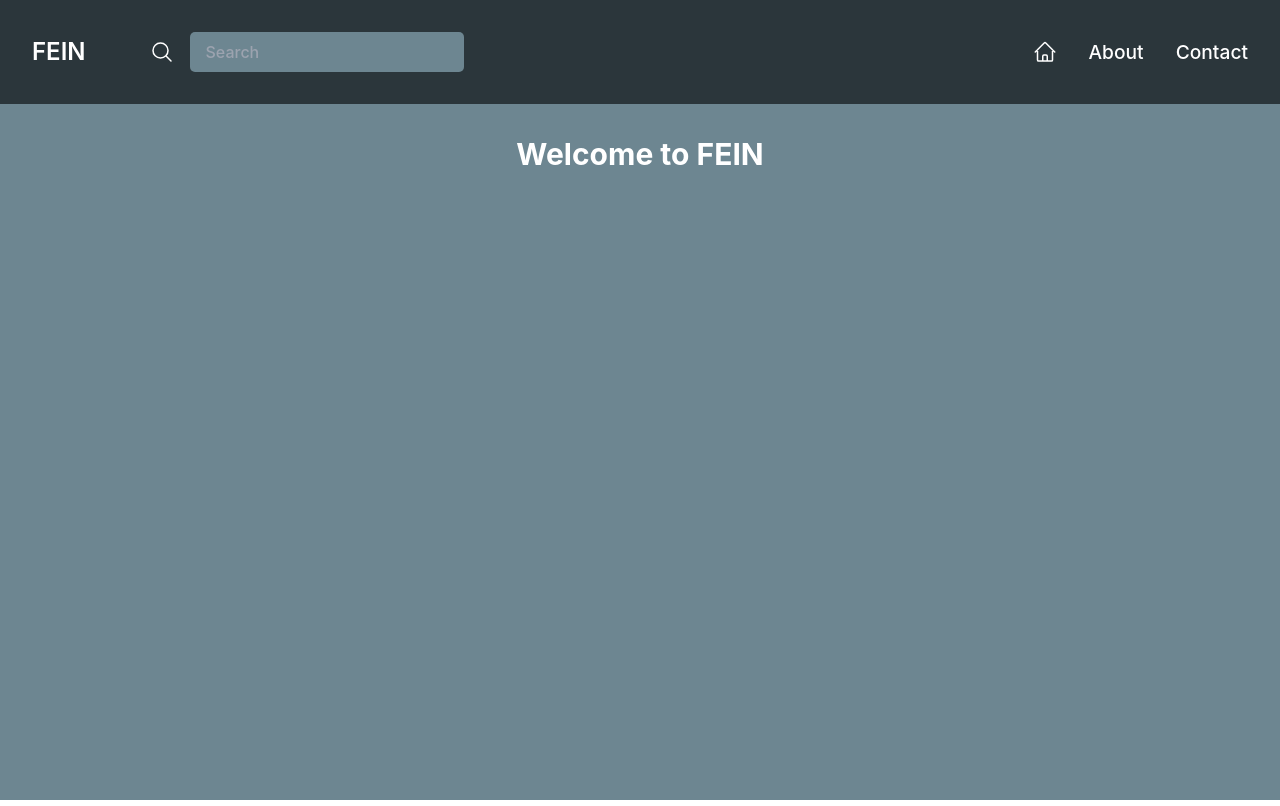
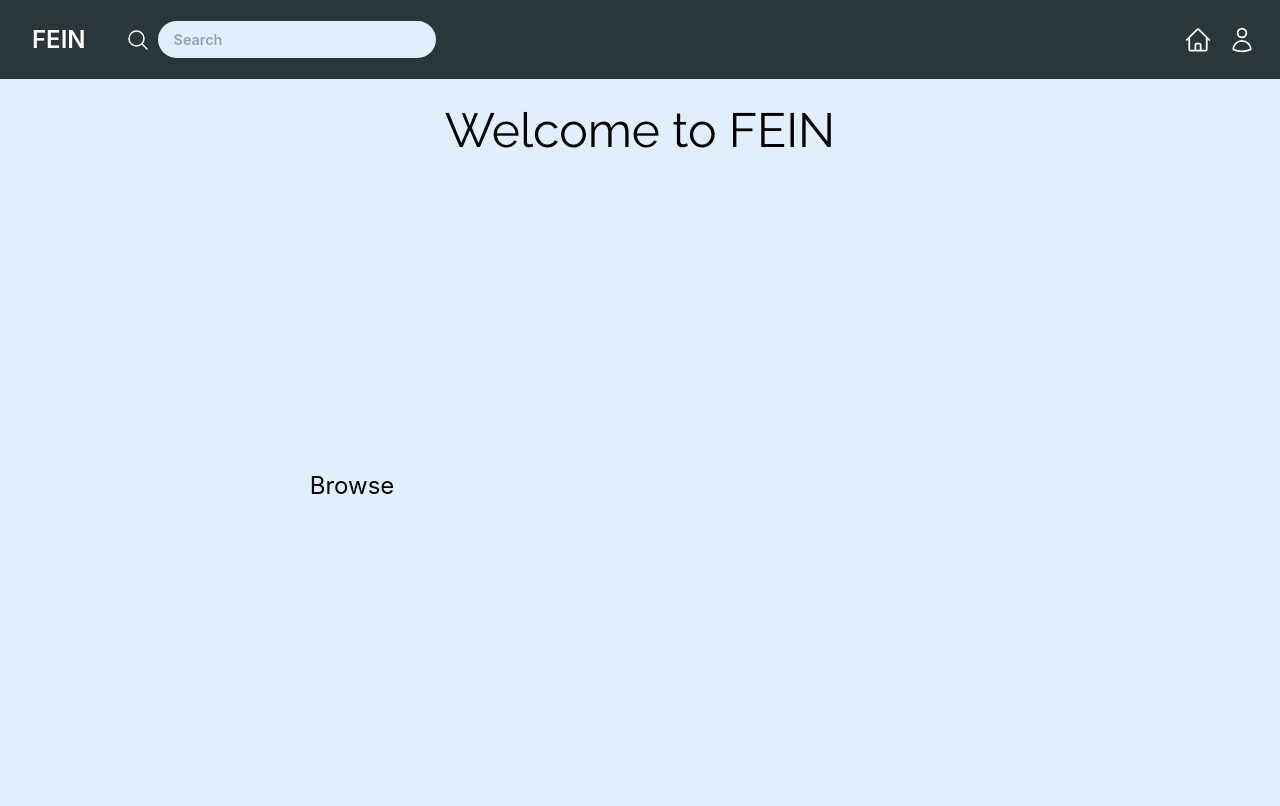
Before and after one commit to UTSCC09/project-fein, a React (Create React App) app in the folder fein/: page / in a window 1280 px wide. Built offline with nearby package versions, Linux system fonts and the light colour scheme.

Commit message:
Add image slider component and change color scheme

```diff
--- a/fein/public/index.html
+++ b/fein/public/index.html
@@ -3,6 +3,10 @@
   <head>
     <meta charset="utf-8" />
     <link rel="icon" href="%PUBLIC_URL%/favicon.ico" />
+    <link rel="preconnect" href="https://fonts.googleapis.com">
+    <link rel="preconnect" href="https://fonts.gstatic.com" crossorigin>
+    <link href="https://fonts.googleapis.com/css2?family=Raleway&display=swap" rel="stylesheet">
+    <link href="https://fonts.googleapis.com/css2?family=Raleway&family=Rubik&display=swap" rel="stylesheet">
     <meta name="viewport" content="width=device-width, initial-scale=1" />
     <meta name="theme-color" content="#000000" />
     <meta
--- a/fein/src/Components/Navbar/Navbar.css
+++ b/fein/src/Components/Navbar/Navbar.css
@@ -2,7 +2,7 @@
     color: #fff;
     font-size: 1.2rem;
     font-weight: 500;
-    padding: 0.5rem 1rem;
+    padding: 0.5rem 0.5rem;
     text-decoration: none;
     transition: all 0.2s ease-in-out;
     align-self: center;
@@ -19,7 +19,8 @@
     font-weight: 600;
     text-decoration: none;
     color: #fff;
-    padding: 2rem;
+    margin-left: 1rem;
+    padding: 1rem;
     align-self: center;
     transition: all 0.2s ease-in-out;
 }
@@ -32,13 +33,13 @@
 
 .search_bar {
     border: none;
-    border-radius: 5px;
+    border-radius: 40px;
     padding: 0.5rem 1rem;
-    font-size: 1rem;
-    font-weight: 500;
-    margin: 0.5rem 0;
+    font-size: 0.9rem;
+    font-weight: 600;
+    margin: 0.8rem 0;
     width: 50%;
-
-    background-color:#6d8691;
+    background-color:#e1eefc;
+    color: rgb(0, 0, 0);
     transition: all 0.2s ease-in-out;
 }
--- a/fein/src/Components/Navbar/Navbar.js
+++ b/fein/src/Components/Navbar/Navbar.js
@@ -1,19 +1,19 @@
 import React from 'react';
 import './Navbar.css';
-import { HomeIcon, MagnifyingGlassIcon } from '@heroicons/react/24/outline'
+import { HomeIcon, MagnifyingGlassIcon, UserIcon } from '@heroicons/react/24/outline'
 
 export function Navbar() {
     return (
         <nav className="flex bg-navbar sticky top-0">
             <h1 class="nav_logo"> FEIN </h1>
-            <div className="flex px-4 py-6 w-full justify-start">
+            <div className="flex px-4 py-2 w-full justify-start text">
                 <div class="navbar_element"><MagnifyingGlassIcon class="h-6 w-6 text-white" /></div>
                 <input class="search_bar" type="text" placeholder="Search" />
             </div>
-            <div className="flex px-4 py-6 w-full justify-end">
-                <div class="navbar_element"><HomeIcon class="h-6 w-6 text-white" /></div>
-                <div class="navbar_element">About</div>
-                <div class="navbar_element">Contact</div>
+            <div className="flex px-4 py-2 w-full justify-end">
+                <div class="navbar_element"><HomeIcon className="h-7 w-7 text-white" /></div>
+                <div class="navbar_element"><UserIcon className="h-7 w-7 text-white"/></div>
+
             </div>
         </nav>
     );
--- /dev/null
+++ b/fein/src/Components/Navbar/Slider/Slider.css
@@ -0,0 +1,17 @@
+.slider {
+    width: 45%;
+    height: 80vh;
+    margin-left: 5%;
+    padding: 30px;
+    display: flex;
+    flex-direction: column;
+    align-items: center;
+    justify-content: center;
+}
+
+.slider_image {
+    width: 100%;
+    border-radius: 10px;
+    object-fit: cover;
+    transition: all 0.2s ease-in-out;
+}
--- /dev/null
+++ b/fein/src/Components/Navbar/Slider/Slider.js
@@ -0,0 +1,17 @@
+import './Slider.css';
+import React, {useState, useEffect} from 'react';
+
+
+export function Slider() {
+    return (
+        <div className="flex-row">
+            <div className="flex-column">
+                <div class="slider">
+
+                    <h1 className="text-center text-2xl py-4">Browse</h1>
+                </div>
+            </div>
+        </div>
+
+    );
+}
--- a/fein/src/Pages/Home/Homepage.css
+++ b/fein/src/Pages/Home/Homepage.css
@@ -1,13 +1,13 @@
 .basic_background {
-    background-color: #6d8691;
+    background-color: #e1eefc;
     min-height: 100vh;
     position: relative;
 }
 
 .title {
     font-size: 3rem;
-    color: #fff;
+    color: #000000;
     text-align: center;
-    margin-top: 10%;
-    font-family: 'Montserrat', sans-serif;
+    margin-top: 15px;
+    font-family: 'Raleway', sans-serif
 }
--- a/fein/src/Pages/Home/Homepage.js
+++ b/fein/src/Pages/Home/Homepage.js
@@ -7,6 +7,7 @@ import UilReact from "@iconscout/react-unicons/icons/uil-react";
 // Component imports
 
 import { Navbar } from "../../Components/Navbar/Navbar.js";
+import { Slider } from "../../Components/Navbar/Slider/Slider.js";
 
 
 export function HomePage() {
@@ -14,11 +15,9 @@ export function HomePage() {
         <div className="basic_background">
             <Navbar />
             <div className="flex-column">
-                <h1 class="w-full text-3xl font-bold text-white text-center mt-8"> Welcome to FEIN </h1>
+                <h1 class="title"> Welcome to FEIN </h1>
             </div>
-
-
-
+            <Slider />
 
         </div>
     );
```
